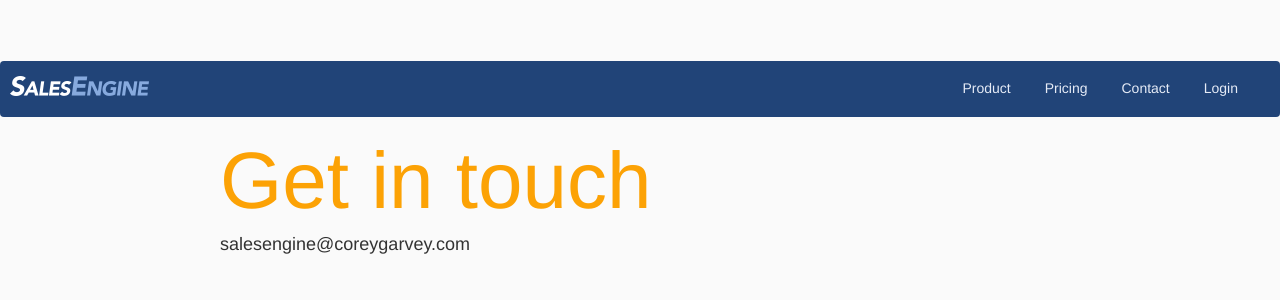
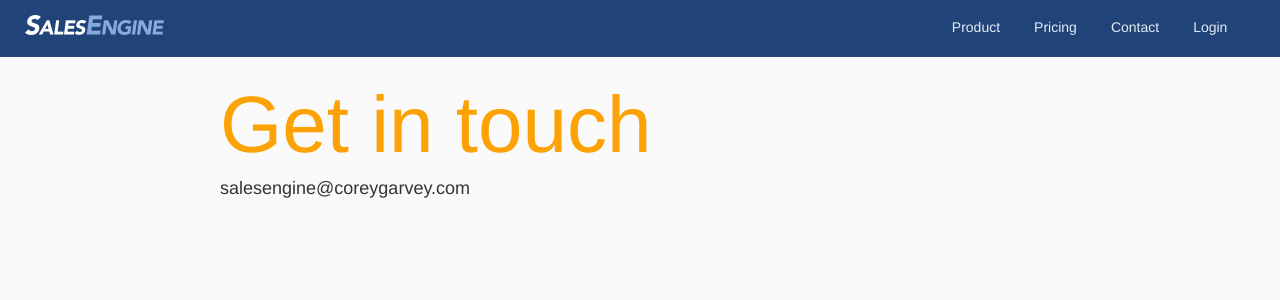
Before and after one commit to coreygarvey/deetboard, a Django app: page /contact/ in a window 1280 px wide. Shown: the top 300 px of the page. Run offline with Django 3.2, Linux system fonts and the light colour scheme; some libraries are stand-ins or nearby versions.

Commit message:
updated front and landing headers, removed collapse

```diff
--- a/salesengine/static/css/base.css
+++ b/salesengine/static/css/base.css
@@ -8,14 +8,14 @@ h1 {
     color: #FCA205;
 }
 
+.navbar-landing {
+  background-color: rgb(250,250,250);
+  min-width: 700px;
+}
+
 .navbar-front {
-	background-image: -webkit-linear-gradient(top,#3771C8 0,#0B1728 100%);
-    background-image: -o-linear-gradient(top,#3771C8 0,#0B1728 100%);
-    background-image: -webkit-gradient(linear,left top,left bottom,from(#3771C8),to(#0B1728));
-    background-image: llinear-gradient(to bottom,#3771C8 0,#0B1728 100%);
-    filter: progid:DXImageTransform.Microsoft.gradient(startColorstr='#ff337ab7', endColorstr='#ff265a88', GradientType=0);
-    filter: progid:DXImageTransform.Microsoft.gradient(enabled=false);
-    background-repeat: repeat-x;
+  background-color: #214478;
+  min-width: 700px;
 }
 
 .navbar-home {
@@ -50,14 +50,18 @@ h1 {
 
 }
 
-.navbar-front {
-  background-color: #214478;
-  background-image: none;
-}
-
 .nav-home {
   min-width: 180px;
 }
+
+.nav-landing {
+  min-width: 300px;
+}
+
+.nav-front {
+  min-width: 300px;
+}
+
 
 .nav-landing > li,
 .nav-front > li,
@@ -87,7 +91,7 @@ h1 {
   display: block;
   color: #214478;
   font-weight: 300;
-  border-bottom: #FFF solid 2px;
+  border-bottom: rgb(250,250,250) solid 2px;
 }
 
 .nav-landing > li > a:hover,
@@ -126,13 +130,13 @@ h1 {
 
 .btn-login-landing {
   color: #214478;
-  background-color: #fff;
+  background-color: rgb(250,250,250);
   border-width: 2px;
 }
 
 .btn-nav-landing {
   color: #214478;
-  background-color: #fff;
+  background-color: rgb(250,250,250);
   border-width: 2px;
 }
 
@@ -157,6 +161,12 @@ h1 {
 }
 
 /* Landing page */
+.landing-nav-wrapper {
+  min-width: 900px;
+  width: 98%;
+  padding: 0px 10px;
+}
+
 #landing-body {
 	width: 600px;
 	padding: 40px;
@@ -180,6 +190,12 @@ h1 {
 	display: inline-block;
 }
 
+/* Front Pages */
+.front-nav-wrapper {
+  min-width: 900px;
+  width: 98%;
+  padding: 0px 10px;
+}
 
 /* Login page */
 #login-body {
--- a/salesengine/templates/base.html
+++ b/salesengine/templates/base.html
@@ -2,7 +2,7 @@
 <!DOCTYPE html lang="en" PUBLIC "-//W3C//DTD XHTML 1.0 Transitional//EN" "http://www.w3.org/TR/xhtml1/DTD/xhtml1-transitional.dtd">
 <html>
     <head>
-        <title>Django Login Application |
+        <title>SalesEngine |
         {% block title %}{% endblock %}</title>
 
         <meta name="viewport" content="width=device-width, initial-scale=1">
--- a/salesengine/templates/nav/front-nav.html
+++ b/salesengine/templates/nav/front-nav.html
@@ -1,18 +1,12 @@
 {% load staticfiles %}
-<nav class="navbar navbar-front">
-  <div class="container">
-    <div class="navbar-header">
-      <button type="button" class="navbar-toggle collapsed" data-toggle="collapse" data-target="#navbar" aria-expanded="false" aria-controls="navbar">
-        <span class="sr-only">Toggle navigation</span>
-        <span class="icon-bar"></span>
-        <span class="icon-bar"></span>
-        <span class="icon-bar"></span>
-      </button>
+<nav class="navbar navbar-front navbar-fixed-top">
+  <div class="front-nav-wrapper">
+    <div>
       <a class="navbar-brand" href="/">
          <img src="{% static 'front-nav-logo.png' %}">
       </a>
     </div>
-    <div id="navbar" class="collapse navbar-collapse">
+    <div id="navbar">
       <ul class="nav navbar-nav nav-front pull-right">
         <li>
           <a class="btn-nav-front" href="/product/">Product</a>
```
Also changed, not shown: salesengine/templates/nav/landing-nav.html (+4 -10 lines).
